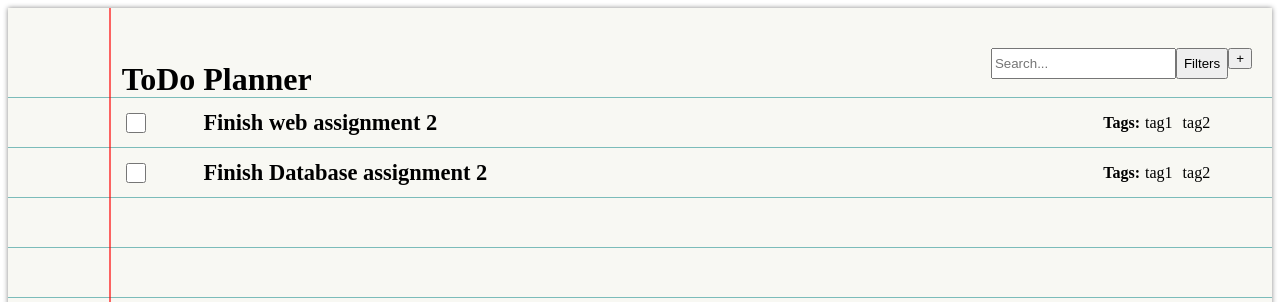
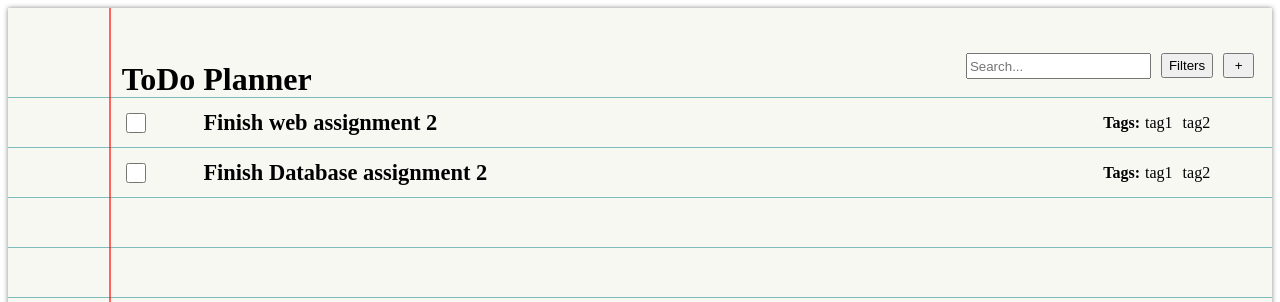
Before and after one commit to Thecow-007/ToDo-Planner, a PHP site: page / in a window 1280 px wide. Shown: the top 302 px of the page. Run offline with PHP 8.4, Linux system fonts and the light colour scheme.

Commit message:
added margins to search bar filters button and add button

```diff
--- a/ToDo.css
+++ b/ToDo.css
@@ -59,6 +59,10 @@ header{
   padding-right: 20px;
 }
 
+#search-interface>*{
+  margin: 5px;
+}
+
 #search-bar{
   height: 50%;
 }
@@ -67,16 +71,20 @@ header{
   height: 62%;
 }
 
+#add-button{
+  height: 62%;
+  width: 130%;
+}
+
 /* ToDo Items */
 
 .ToDo-item{
   padding-left: var(--margin-padding);
   padding-right: calc(var(--margin-padding) / 2);
 
-  height: 50px;
+  max-height: 50px;
 
   display: flex;
-  /* justify-content: space-between; */
   align-items: center;
 }
 
```
